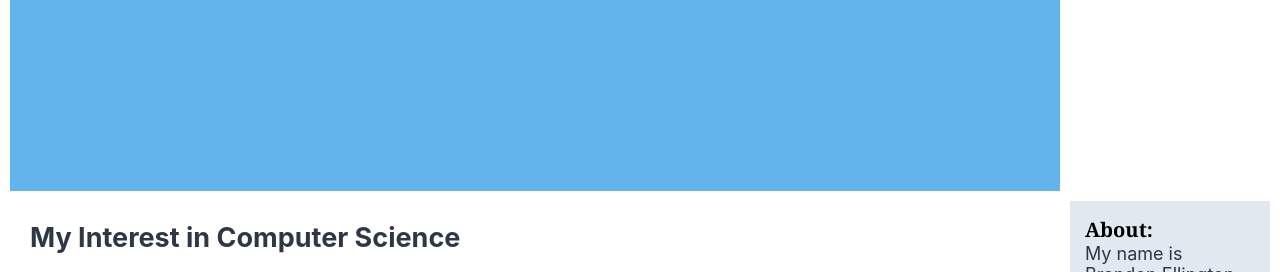
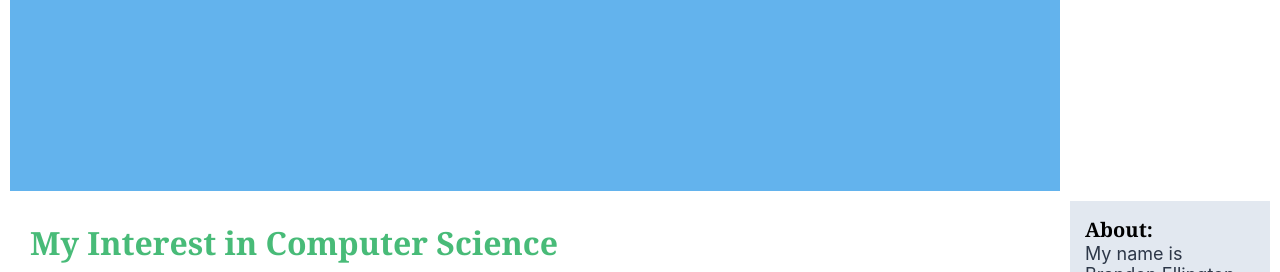
Before and after one commit to Brandymathic/info2180-lab2, a plain HTML site: page index.html in a window 1280 px wide. Shown: the part 299-571 px from the top of the page. Drawn offline with Linux system fonts and the light colour scheme.

Commit message:
Edited styles.css

```diff
--- a/styles.css
+++ b/styles.css
@@ -32,7 +32,7 @@ h31{
     color: #000000;
 }
 
-a2 {
+h2 {
     font-size: 32px;
     font-family: Georgia, 'Times New Roman', Times, serif; /* Font family as per instruction */
     color: #48BB78;
```
